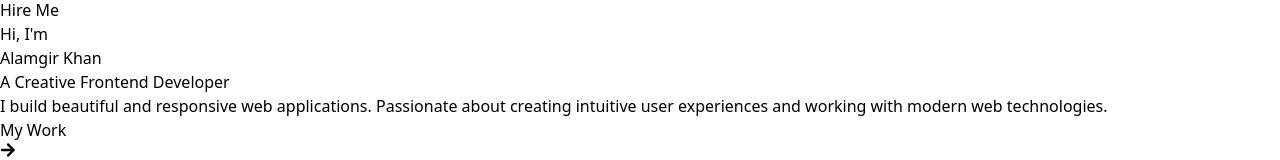
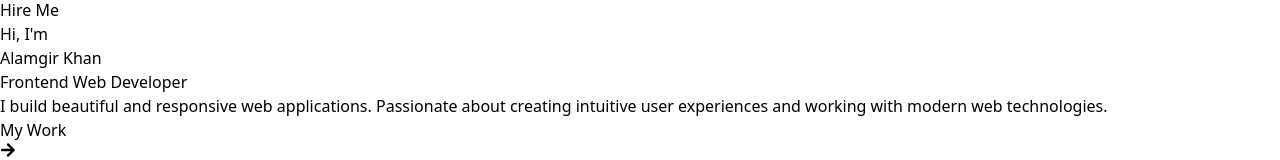
Before and after one commit to ALAMGIRKHAN889/Portfolio_web, a React (Vite) app: page / in a window 1280 px wide. Shown: the part 138-298 px from the top of the page. Built offline with nearby package versions, Linux system fonts and the light colour scheme.

Commit message:
SEO set up

```diff
--- a/src/Pages/Home/Home.jsx
+++ b/src/Pages/Home/Home.jsx
@@ -24,7 +24,7 @@ export default function Home() {
             </span>
           </h1>
           <p className="text-xl md:text-2xl text-gray-300 mb-6">
-          A Creative Frontend Developer
+            Frontend Web Developer
           </p>
           <p className="max-w-2xl mx-auto text-gray-400 mb-10">
             I build beautiful and responsive web applications. Passionate about
```
Lines whose indentation alone changed are shown as unchanged.
